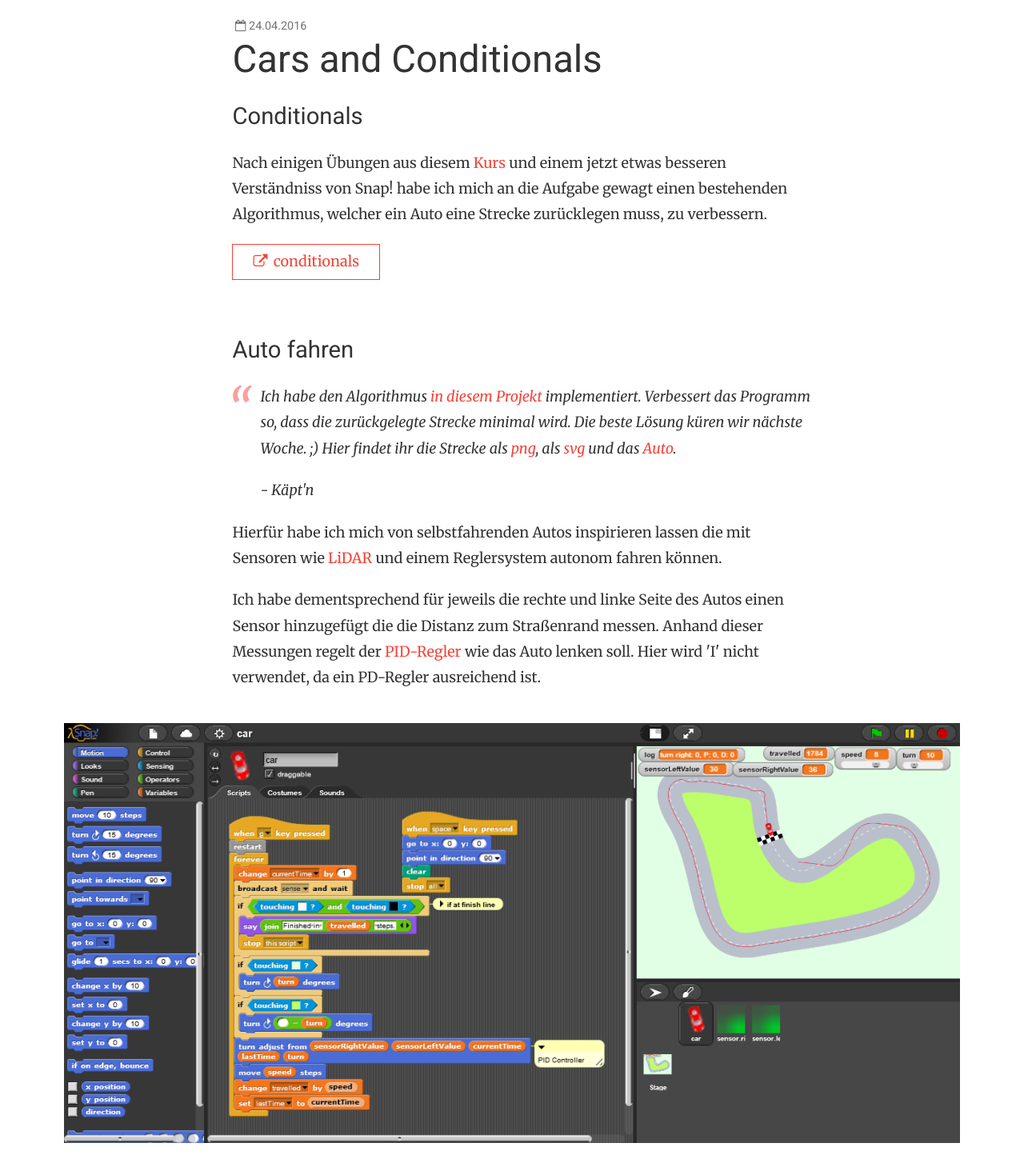
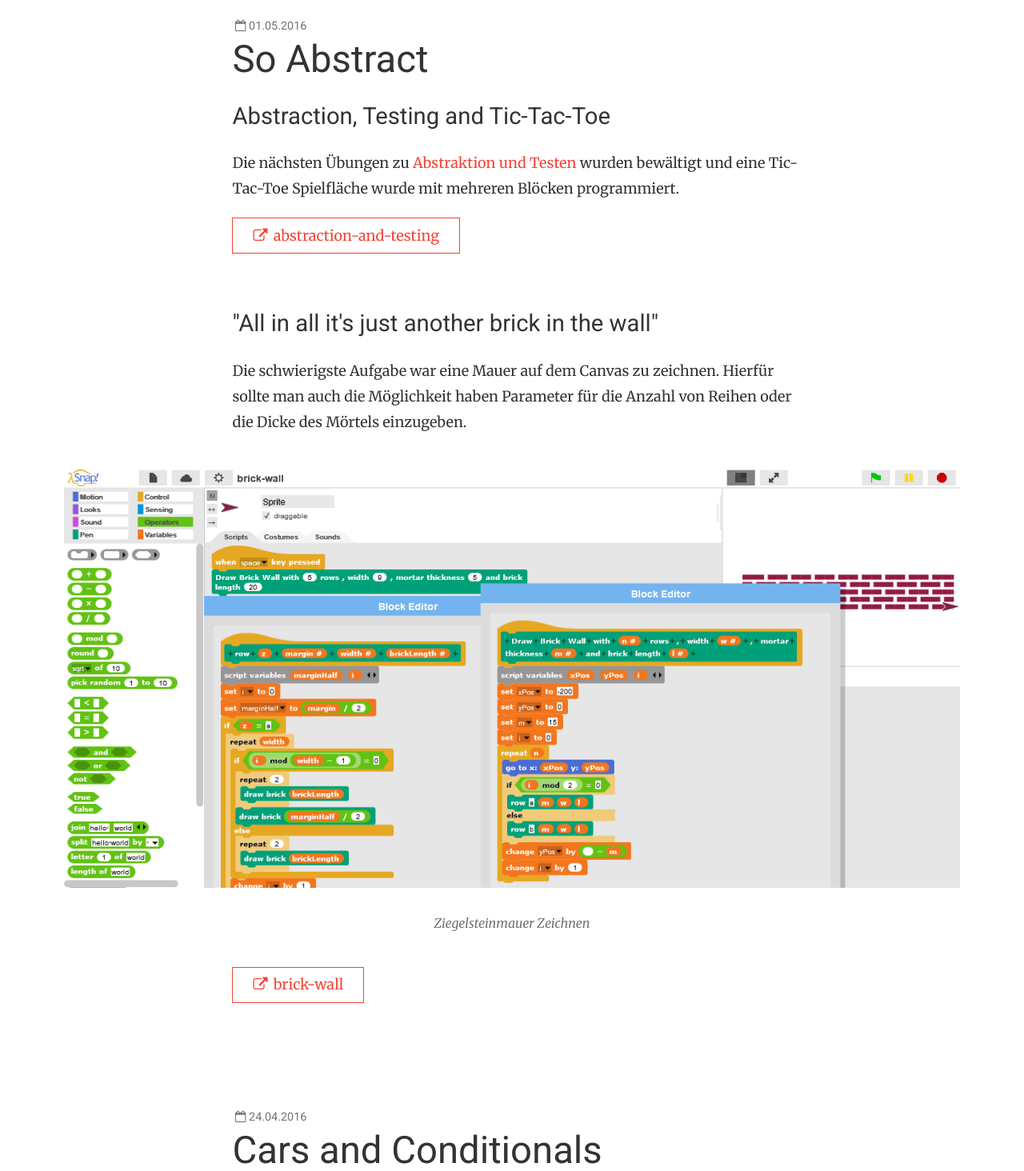
Before and after one commit to miduku/webentwicklung2016, a website: page app/snap.html in a window 1280 px wide. Shown: the part 460-1924 px from the top of the page at 80% size. Drawn offline with nearby package versions, Linux system fonts and the light colour scheme.

Commit message:
update 160501

```diff
--- a/app/snap.html
+++ b/app/snap.html
@@ -40,6 +40,34 @@
 
     <main class="main" role="main">
       <div class="container">
+
+        <!-- ARTICLE -->
+        <article>
+          <div class="txt">
+            <time datetime="2016-05-01"><i class="fa fa-calendar-o" aria-hidden="true"></i>01.05.2016</time>
+            <h2>So Abstract</h2>
+          </div>
+
+          <div class="txt">
+            <h3>Abstraction, Testing and Tic-Tac-Toe</h3>
+            <p>Die nächsten Übungen zu <a href="http://bjc.berkeley.edu/bjc-r/topic/topic.html?topic=berkeley_bjc/intro_pair/4-abstraction-testing.topic&course=cs10_fa15.html&noassignment&noreading&novideo" target="_blank">Abstraktion und Testen</a> wurden bewältigt und eine Tic-Tac-Toe Spielfläche wurde mit mehreren Blöcken programmiert.</p>
+
+            <p><a class="btn" href="http://snap.berkeley.edu/snapsource/snap.html#present:Username=miduku&ProjectName=abstraction-and-testing" target="_blank"><i class="fa fa-external-link" aria-hidden="true"></i>abstraction-and-testing</a></p>
+
+            <h3>"All in all it's just another brick in the wall"</h3>
+            <p>Die schwierigste Aufgabe war eine Mauer auf dem Canvas zu zeichnen. Hierfür sollte man auch die Möglichkeit haben Parameter für die Anzahl von Reihen oder die Dicke des Mörtels einzugeben.</p>
+          </div>
+
+          <figure>
+            <a href="assets/img/snap-brick-wall.png"><img src="assets/img/snap-brick-wall.png" alt=""></a>
+            <figcaption>Ziegelsteinmauer Zeichnen</figcaption>
+          </figure>
+
+          <div class="txt">
+            <p><a class="btn" href="http://snap.berkeley.edu/snapsource/snap.html#present:Username=miduku&ProjectName=brick-wall" target="_blank"><i class="fa fa-external-link" aria-hidden="true"></i>brick-wall</a></p>
+          </div>
+
+        </article>
 
         <!-- ARTICLE -->
         <article>
```
Also changed, not shown: app/index.html (+2 -0 lines), app/assets/img/snap-brick-wall.png (added).
